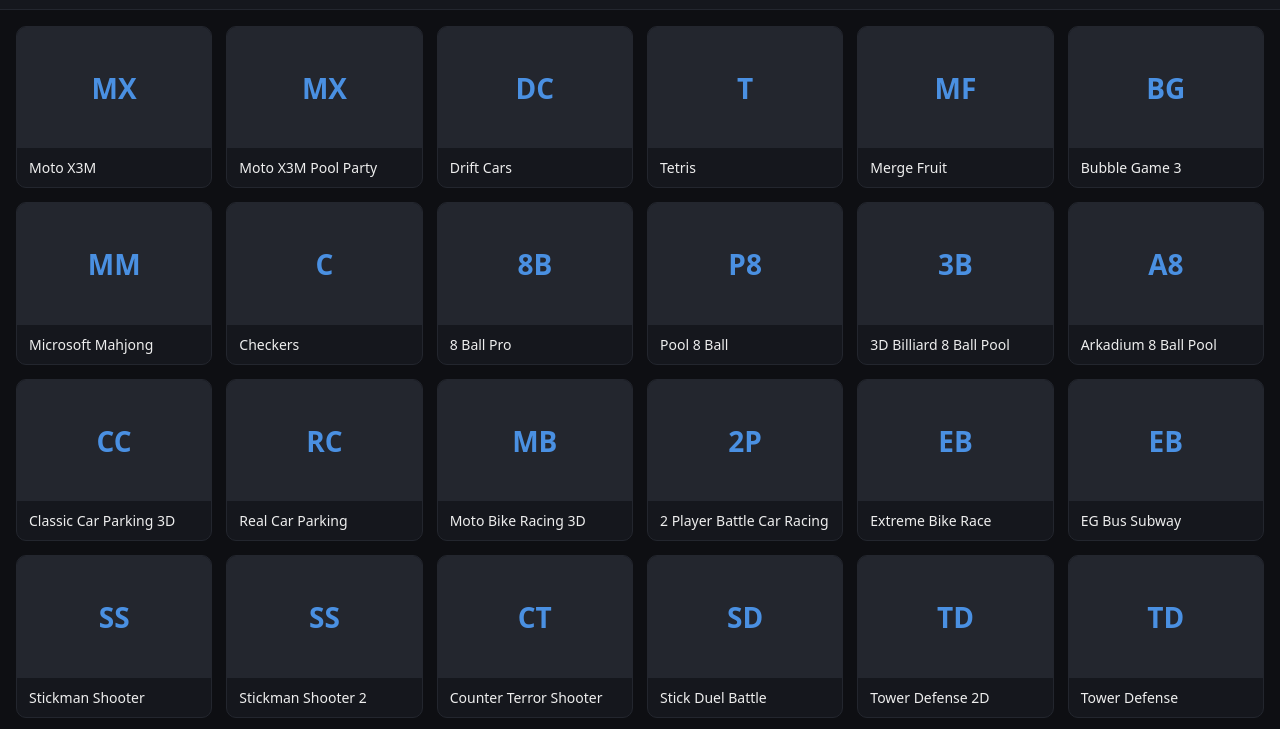
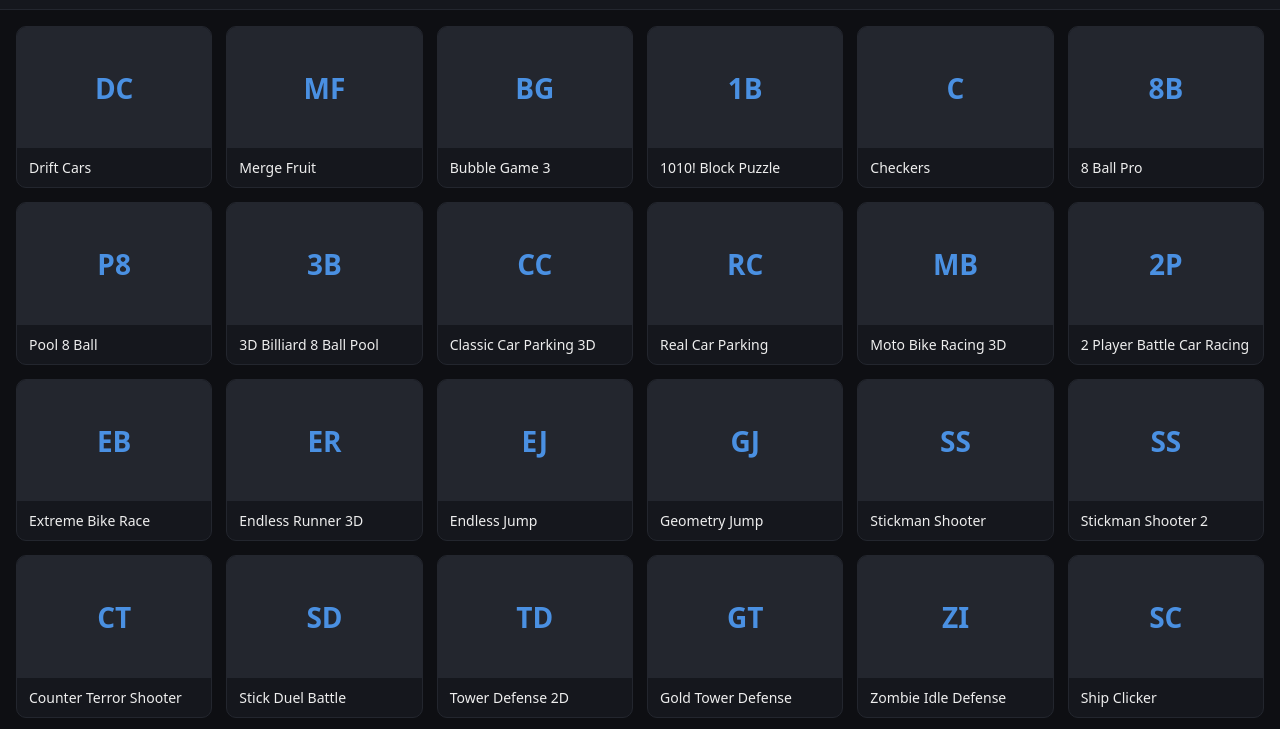
Before and after one commit to pinaple123/pinaple123.github.io, a plain HTML site: page index.html in a window 1280 px wide. Shown: the part 49-778 px from the top of the page. Drawn offline with Linux system fonts and the light colour scheme.

Commit message:
remove games with publisher-set domain locks; add generic replacements
Moto X3M Pool Party and Tower Defense both showed 'not available here' splash.
Root cause: the game JS (not the platform) does a referrer/origin check
against an allowlist set by the publisher. Curl-level checks can't detect it.

Removed all branded/licensed games (Moto X3M series, Tetris, Microsoft Mahjong,
Arkadium, Subway Surfers theme, generic 'Tower Defense'). Added 1010 Block
Puzzle, Endless Runner 3D, Endless Jump, Geometry Jump, Ship Clicker,
Club Tycoon as replacements — all from less-known studios that are far less
likely to enforce domain restrictions.

```diff
--- a/index.html
+++ b/index.html
@@ -87,32 +87,31 @@
   // URL format: https://html5.gamedistribution.com/<id>/
   // CrazyGames was removed because they now block embedding (401 + SAMEORIGIN).
   const GAMES = [
-    { id: "5b0abd4c0faa4f5eb190a9a16d5a1b4c", name: "Moto X3M" },
-    { id: "f804d079d19f44d3b951ead4588e974a", name: "Moto X3M Pool Party" },
     { id: "f6c198ea49464c2ebe2558c89d1e1ee1", name: "Drift Cars" },
-    { id: "647536adcfa040668029eae70c72ce33", name: "Tetris" },
     { id: "2dee9d404697435aa76111eb4015e1d5", name: "Merge Fruit" },
     { id: "27673bc45d2e4b27b7cd24e422f7c257", name: "Bubble Game 3" },
-    { id: "46e4207f29ca4de1affc5596be40f7f0", name: "Microsoft Mahjong" },
+    { id: "7603768da9df4e1eb3849a88af32be84", name: "1010! Block Puzzle" },
     { id: "134db518698b45bc80e27e466b14345b", name: "Checkers" },
     { id: "20fa5406b00643128250478502fa5453", name: "8 Ball Pro" },
     { id: "587cc8f8b84b484f9267a7ec1caa5328", name: "Pool 8 Ball" },
     { id: "5599daed64d9456992f9029945544e1d", name: "3D Billiard 8 Ball Pool" },
-    { id: "d02120780e594158ab61869028223cf1", name: "Arkadium 8 Ball Pool" },
     { id: "c812b37e92cc419a87c00e3d33a90e33", name: "Classic Car Parking 3D" },
     { id: "55687da035f245aeb3945e358fb3fd59", name: "Real Car Parking" },
     { id: "0418077834c04165806f432b5d4b2117", name: "Moto Bike Racing 3D" },
     { id: "61b7b8e7e9414c80997a2e72190407d2", name: "2 Player Battle Car Racing" },
     { id: "347d3d5f72aa46e9bdd88052351a6d85", name: "Extreme Bike Race" },
-    { id: "8baa45aabd504c1ab7a6c4ee9b1a336f", name: "EG Bus Subway" },
+    { id: "06be3a6f9a984ac3b83db72147f5cbc4", name: "Endless Runner 3D" },
+    { id: "825d01cfa9424d43a34088cc8753454a", name: "Endless Jump" },
+    { id: "9b634d67ddd6407c95effd409b947a76", name: "Geometry Jump" },
     { id: "6729f660517a479ab2edf32d4665800e", name: "Stickman Shooter" },
     { id: "d293147adac449bd9e4d8f5934f8252e", name: "Stickman Shooter 2" },
     { id: "b2626cb4ee884e8881b2420f6fbf4107", name: "Counter Terror Shooter" },
     { id: "1d7959f081b4453498ee9916b693988c", name: "Stick Duel Battle" },
     { id: "7f27295d85f24a16b0a9eb5df0f94fb1", name: "Tower Defense 2D" },
-    { id: "77e1107ca4be4fdfb62b498d014bbfa7", name: "Tower Defense" },
     { id: "d4ac0ead7ff5403eb3aa6ab620b0b959", name: "Gold Tower Defense" },
     { id: "c87a32902f7f486bbd639514cfa5cb58", name: "Zombie Idle Defense" },
+    { id: "1ef5c12b5e444677af3ee61f63970988", name: "Ship Clicker" },
+    { id: "514c03c52b9d4cfd8a2df0490b17db6d", name: "Club Tycoon: Idle Clicker" },
   ];
 
   const grid = document.getElementById("grid");
```
